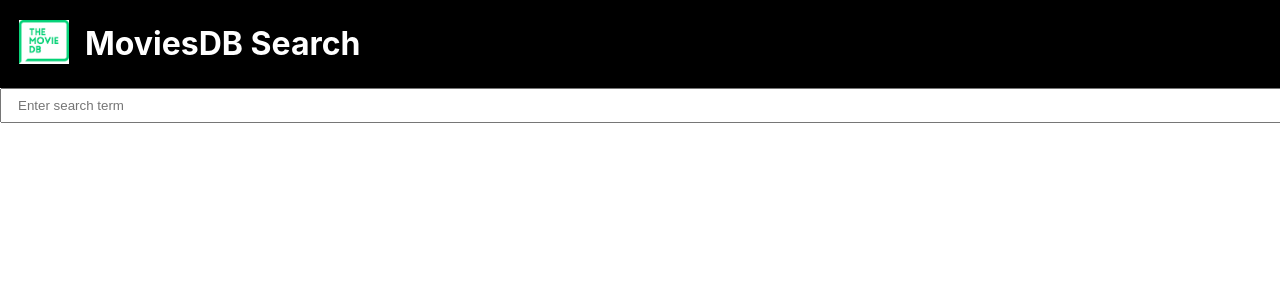
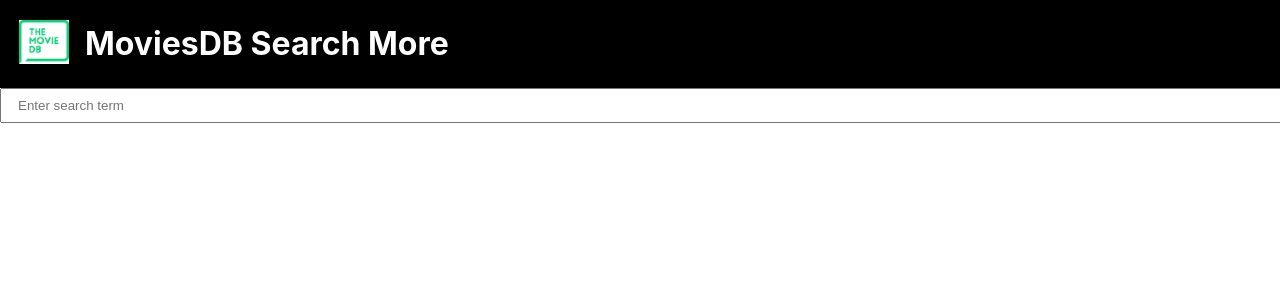
Before and after one commit to DamienGraille/movies_search, a React (Create React App) app: page / in a window 1280 px wide. Shown: the top 300 px of the page. Built offline with nearby package versions, Linux system fonts and the light colour scheme; no server answers; the HTML template or start-up script is replaced by a standard one.

Commit message:
test edit App
test edit App to check how to update gh-pages branch

```diff
--- a/src/App.js
+++ b/src/App.js
@@ -75,7 +75,7 @@ class App extends Component {
                <td width="8">
                </td>
                <td>
-                 <h1>MoviesDB Search</h1>
+                 <h1>MoviesDB Search More</h1>
                </td>
              </tr>
            </tbody>
```
Also changed, not shown: src/index.js (renamed from index.html.js).
